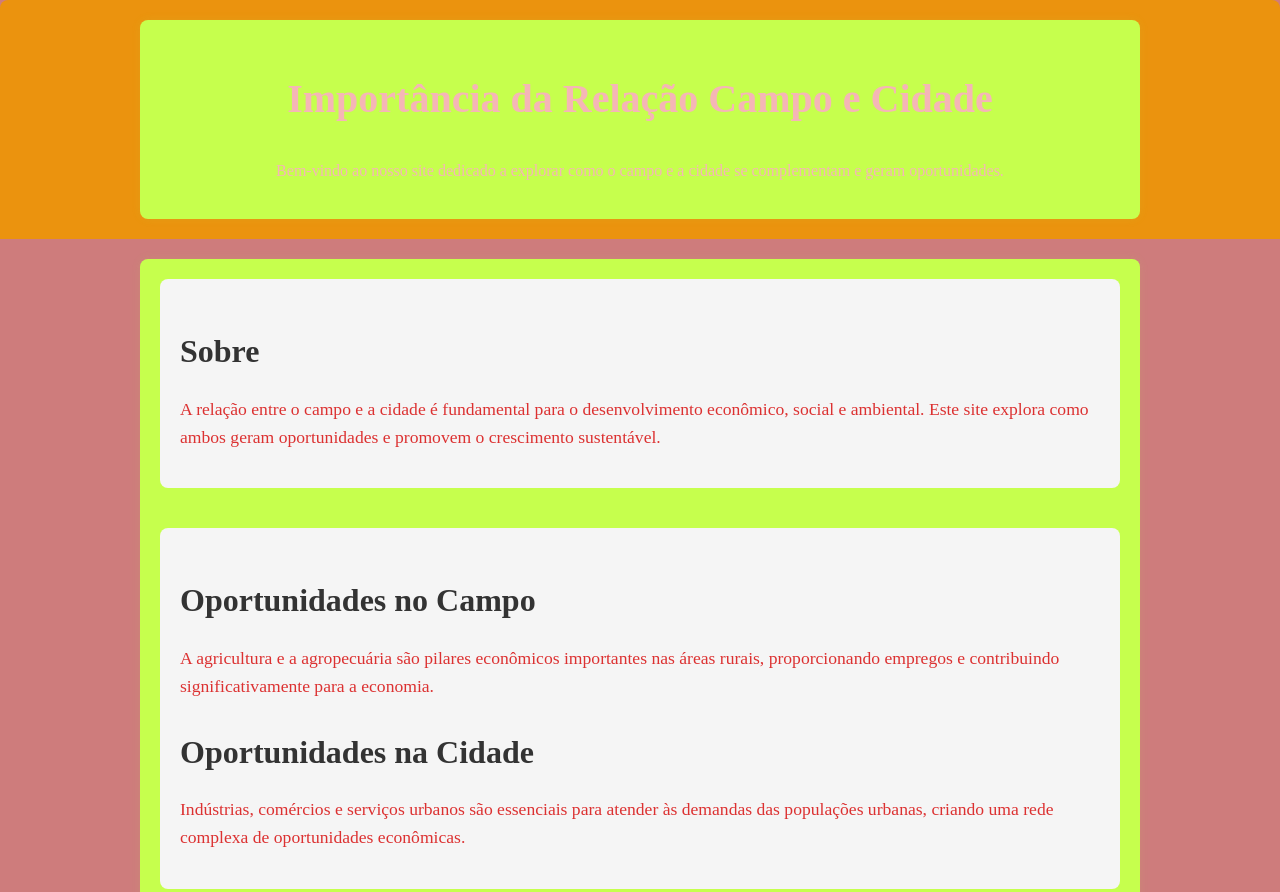
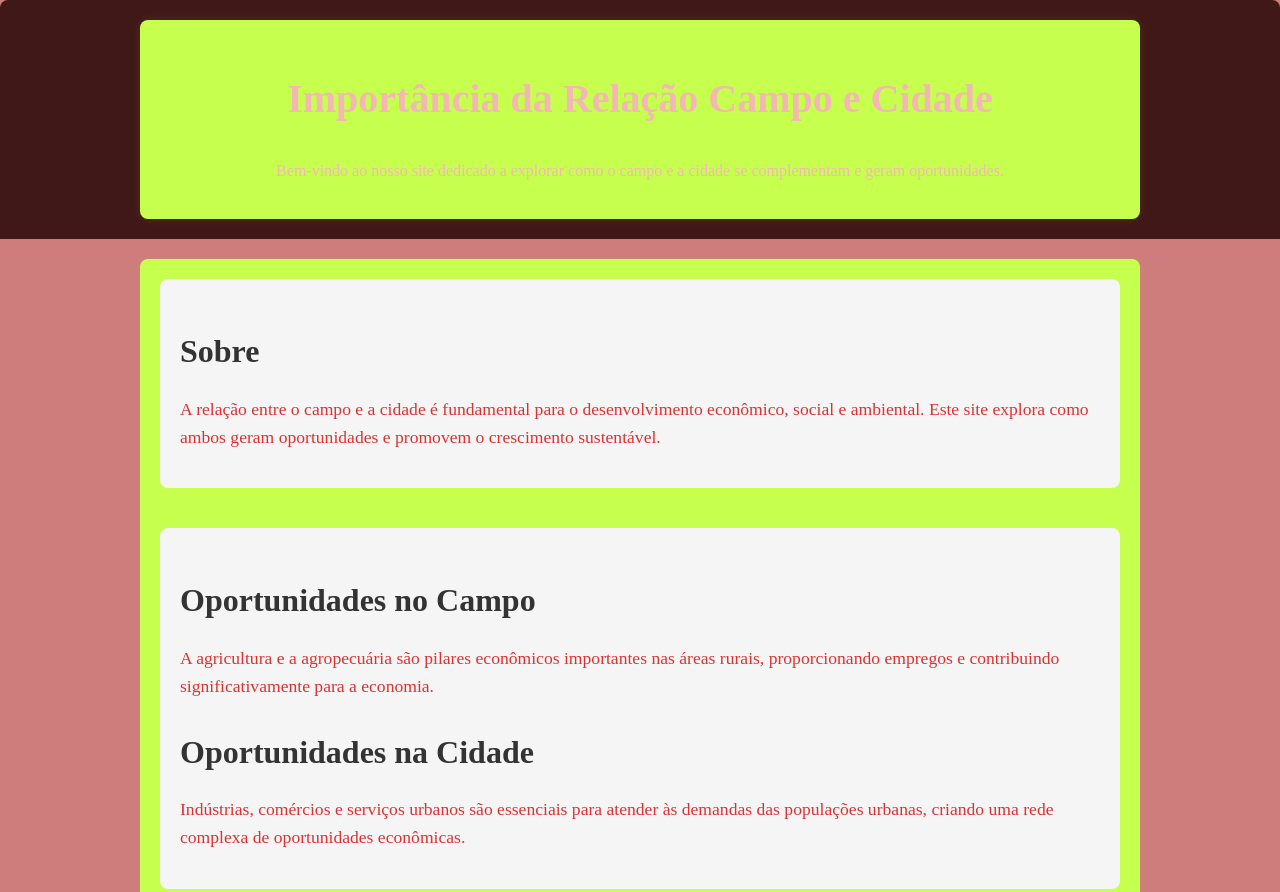
Before and after one commit to biaweiber/agrinho2024, a plain HTML site: page index.html in a window 1280 px wide. Shown: the top 892 px of the page. Drawn offline with Linux system fonts and the light colour scheme.

Commit message:
Update style.css

```diff
--- a/style.css
+++ b/style.css
@@ -17,7 +17,7 @@ body {
 }
 
 header {
-  background-color: #eb930e; /* Cor de fundo do cabeçalho */
+  background-color: #411818; /* Cor de fundo do cabeçalho */
   color: #f5b6b6; /* Cor do texto do cabeçalho */
   padding: 20px 0;
   text-align: center;
```
